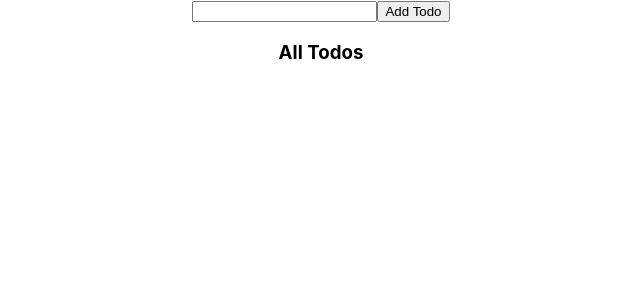
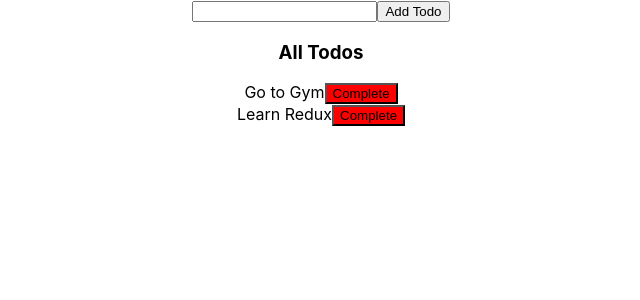
Before and after one commit to VijayJadon22/Learning-Redux-With-Js, a React (Create React App) app in the folder todo-app/: page / in a window 1280 px wide. Shown: the top 300 px of the page, without its empty margins (319-959 px from the left). Built offline with nearby package versions, Linux system fonts and the light colour scheme.

Commit message:
Implenented basic todo functionalities through redux

```diff
--- a/todo-app/src/App.js
+++ b/todo-app/src/App.js
@@ -33,10 +33,12 @@ function App() {
       )
     )
   }
+
+  // style={{display:"flex", justifyContent:"center"}}
   return (
-    <div className="App">
-      <TodoForm createTodo={createTodo} />
-      <TodoList todos={todos} toggleTodo={toggleTodo} />
+    <div className="App" >
+      <TodoForm />
+      <TodoList/>
     </div>
   );
 }
--- a/todo-app/src/components/TodoForm.jsx
+++ b/todo-app/src/components/TodoForm.jsx
@@ -1,13 +1,19 @@
 import React, { useState } from "react";
+import { useDispatch } from "react-redux";
+import { addTodo } from "../redux/actions/todoActions";
 
-const TodoForm = ({ createTodo }) => {
+const TodoForm = () => {
   const [todoText, setTodoText] = useState("");
+  const dispatch = useDispatch();
   const handleSubmit = (e) => {
     e.preventDefault();
-    if (todoText) {
-      createTodo(todoText);
-      setTodoText("");
-    }
+    //earlier we were using methods passed from props
+    //   if (todoText) {
+    //     createTodo(todoText);
+    //     setTodoText("");
+    //   }
+    dispatch(addTodo(todoText)); //usinf redux actions
+    setTodoText("");
   };
 
   return (
--- a/todo-app/src/components/TodoList.jsx
+++ b/todo-app/src/components/TodoList.jsx
@@ -1,6 +1,11 @@
 import React from "react";
+import { useDispatch, useSelector } from "react-redux";
+import { toggleTodo } from "../redux/actions/todoActions";
 
-const TodoList = ({ todos, toggleTodo }) => {
+const TodoList = () => {
+  const dispatch = useDispatch();
+  const todos = useSelector((state) => state.todos);
+
   return (
     <div>
       <h3>All Todos</h3>
@@ -9,7 +14,7 @@ const TodoList = ({ todos, toggleTodo }) => {
           <div key={index}>
             <span>{todo.text}</span>
             <button
-              onClick={() => toggleTodo(index)}
+              onClick={() => dispatch(toggleTodo(index))}
               style={{ backgroundColor: todo.completed ? "green" : "red" }}
             >
               {todo.completed ? "Completed" : "Complete"}
--- a/todo-app/src/index.js
+++ b/todo-app/src/index.js
@@ -3,11 +3,15 @@ import ReactDOM from 'react-dom/client';
 import './index.css';
 import App from './App';
 import reportWebVitals from './reportWebVitals';
+import { Provider } from "react-redux"
+import store from './redux/store';
 
 const root = ReactDOM.createRoot(document.getElementById('root'));
 root.render(
   <React.StrictMode>
-    <App />
+    <Provider store={store}>
+      <App />
+    </Provider>
   </React.StrictMode>
 );
 
--- a/todo-app/src/redux/actions/todoActions.js
+++ b/todo-app/src/redux/actions/todoActions.js
@@ -1,7 +1,7 @@
 
 //Describe Actions
-const ADD_TODO = "ADD TODO";
-const TOGGLE_TODO = "TOGGLE TODO";
+export const ADD_TODO = "ADD TODO";
+export const TOGGLE_TODO = "TOGGLE TODO";
 
 //Create Actions
 const addTodo = (text) => ({ text, type: ADD_TODO });
--- /dev/null
+++ b/todo-app/src/redux/reducers/todoReducers.js
@@ -0,0 +1,34 @@
+const { ADD_TODO, TOGGLE_TODO } = require("../actions/todoActions")
+
+const initialState = {
+    todos: [
+        { text: "Go to Gym", completed: false },
+        { text: "Learn Redux", completed: false }
+    ]
+}
+
+// Reducer function
+export const todoReducer = (state = initialState, Action) => {
+    switch (Action.type) {
+        case ADD_TODO:
+            return {
+                ...state,
+                todos: [
+                    ...state.todos,
+                    { text: Action.text, completed: false }
+                ]
+            }
+
+        case TOGGLE_TODO:
+            return {
+                ...state,
+                todos: state.todos.map((todo, i) =>
+                    i === Action.index ? { ...todo, completed: !todo.completed } : todo)
+
+            }
+
+        default:
+            return state;
+
+    }
+}
--- /dev/null
+++ b/todo-app/src/redux/store.js
@@ -0,0 +1,6 @@
+import { todoReducer } from "./reducers/todoReducers";
+import { createStore } from "redux";
+
+
+const store = createStore(todoReducer);
+export default store;
```
